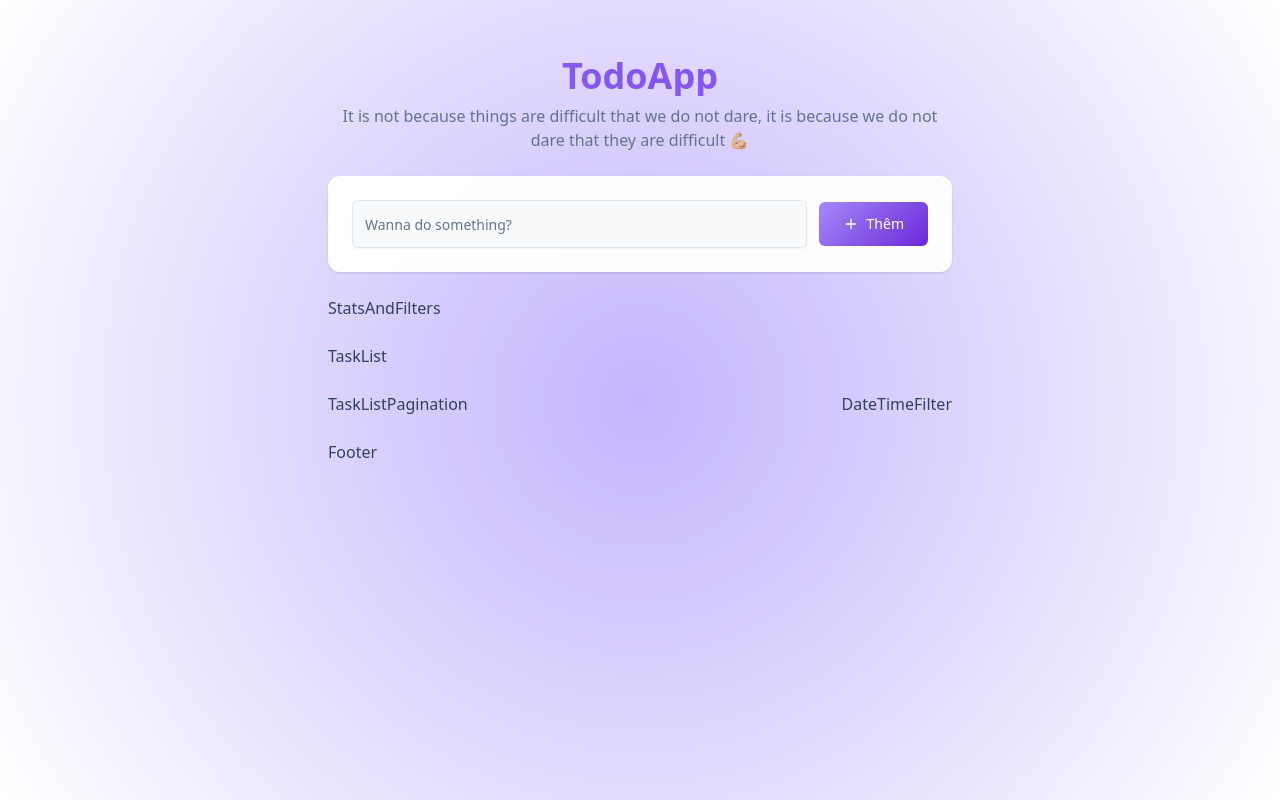
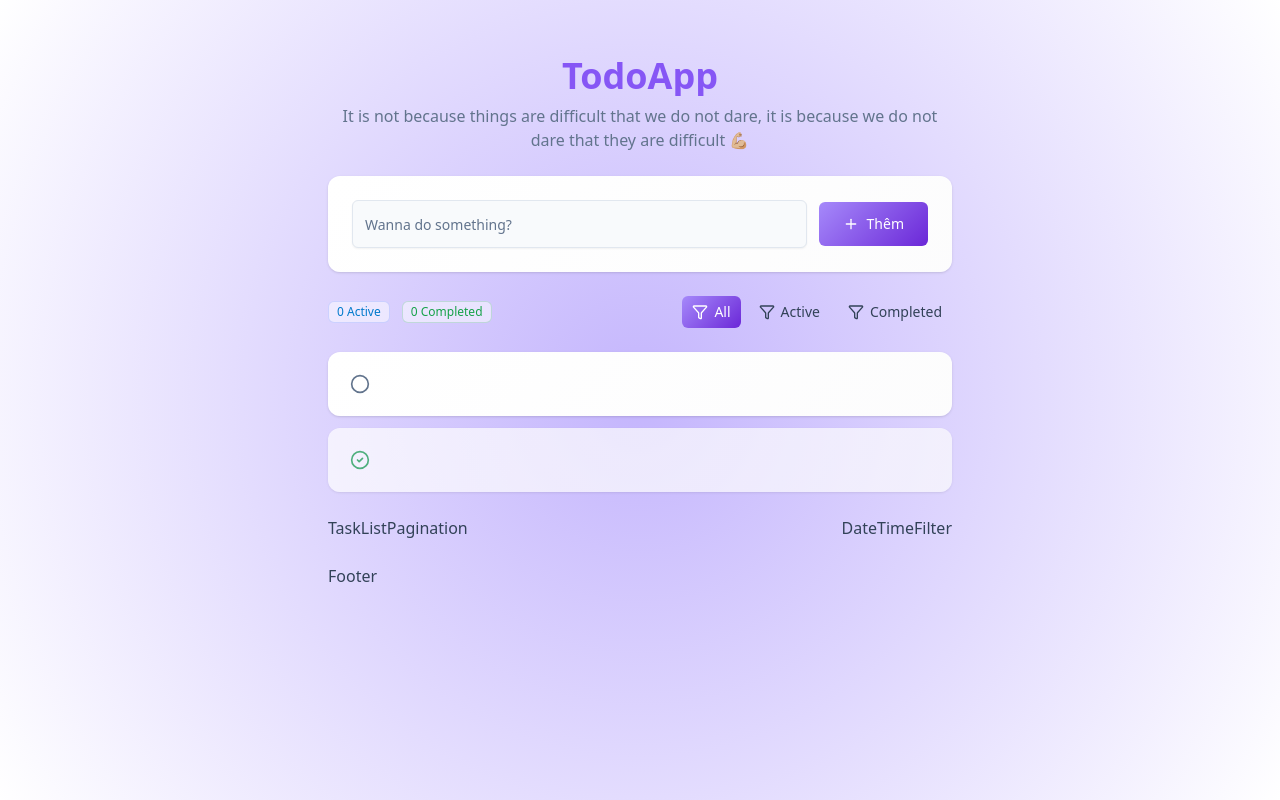
Before and after one commit to Khanhbroo/ToDoApp, a React (Vite) app in the folder frontend/: page / in a window 1280 px wide. Built offline with nearby package versions, Linux system fonts and the light colour scheme.

Commit message:
feat: updating body with task card and task emty with components inside

```diff
--- a/frontend/src/components/StatsAndFilters.tsx
+++ b/frontend/src/components/StatsAndFilters.tsx
@@ -1,5 +1,51 @@
-const StatsAndFilters = () => {
-  return <div>StatsAndFilters</div>;
+import { Badge } from "@/components/ui/badge";
+import { Button } from "@/components/ui/button";
+import { FilterType } from "@/lib/data";
+import { Filter } from "lucide-react";
+
+const StatsAndFilters = ({
+  completedTaskCount = 0,
+  activeTaskCount = 0,
+  filter = "all",
+}: {
+  completedTaskCount: number;
+  activeTaskCount: number;
+  filter: string;
+}) => {
+  return (
+    <div className="flex flex-col items-start justify-between gap-4 sm:flex-row sm:items-center">
+      {/* Stats */}
+      <div className="flex gap-3">
+        <Badge
+          variant="secondary"
+          className="bg-white/50 text-accent-foreground border-info/20"
+        >
+          {activeTaskCount} {FilterType.active}
+        </Badge>
+        <Badge
+          variant="secondary"
+          className="bg-white/50 text-success border-success/20"
+        >
+          {activeTaskCount} {FilterType.completed}
+        </Badge>
+      </div>
+
+      {/* Filter */}
+      <div className="flex flex-col gap-2 sm:flex-row">
+        {Object.keys(FilterType).map((type) => (
+          <Button
+            className="capitalize"
+            key={type}
+            variant={filter === type ? "gradient" : "ghost"}
+            size="sm"
+          >
+            <Filter className="size-4" />
+            {FilterType[type as keyof typeof FilterType]}
+          </Button>
+        ))}
+      </div>
+    </div>
+  );
 };
 
 export default StatsAndFilters;
--- /dev/null
+++ b/frontend/src/components/TaskCard.tsx
@@ -0,0 +1,40 @@
+import { Button } from "@/components/ui/button";
+import { Card } from "@/components/ui/card";
+import { cn } from "@/lib/utils";
+import type { Task } from "@/type/cardType";
+import { CheckCircle2, Circle } from "lucide-react";
+
+const TaskCard = ({ task, index }: { task: Task; index: number }) => {
+  let isEditing = false;
+
+  return (
+    <Card
+      className={cn(
+        "p-4 bg-gradient-card border-0 shadow-custom-md hover:shadow-custom-lg transition-all duration-200 animate-fade-in group",
+        task.status === "completed" && "opacity-70"
+      )}
+      style={{ animationDelay: `${index * 50}ms` }}
+    >
+      <div className="flex items-center gap-4">
+        <Button
+          variant="ghost"
+          size="icon"
+          className={cn(
+            "flex-shrink-0 size-8 rounded-full transition-all duration-200",
+            task.status === "completed"
+              ? "text-success hover:text-success/80"
+              : "text-muted-foreground hover:text-primary"
+          )}
+        >
+          {task.status === "completed" ? (
+            <CheckCircle2 className="size-5" />
+          ) : (
+            <Circle className="size-5" />
+          )}
+        </Button>
+      </div>
+    </Card>
+  );
+};
+
+export default TaskCard;
--- /dev/null
+++ b/frontend/src/components/TaskEmptyState.tsx
@@ -0,0 +1,33 @@
+import { Card } from "@/components/ui/card";
+import { Circle } from "lucide-react";
+
+const TaskEmptyState = ({ filter }: { filter: string }) => {
+  return (
+    <Card className="p-8 text-center border-0 bg-gradient-card shadow-custom-md">
+      <div className="space-y-3">
+        <Circle className="size-12 mx-auto text-muted-foreground" />
+        <div>
+          <h3 className="font-medium text-foreground">
+            {filter === "active"
+              ? "No active tasks found."
+              : filter === "completed"
+              ? "No completed tasks found."
+              : "No tasks found."}
+          </h3>
+
+          <p className="text-sm text-muted-foreground">
+            {filter === "all"
+              ? "Add the first task to begin"
+              : `Switch to "All" to see all tasks ${
+                  filter === "active"
+                    ? "or add a new active task"
+                    : "or complete some tasks"
+                }`}
+          </p>
+        </div>
+      </div>
+    </Card>
+  );
+};
+
+export default TaskEmptyState;
--- a/frontend/src/components/TaskList.tsx
+++ b/frontend/src/components/TaskList.tsx
@@ -1,5 +1,37 @@
+import TaskCard from "@/components/TaskCard";
+import TaskEmptyState from "@/components/TaskEmptyState";
+import type { Task } from "@/type/cardType";
+
 const TaskList = () => {
-  return <div>TaskList</div>;
+  const filter = "all";
+  const filteredTasks = [
+    {
+      _id: "1",
+      title: "Learning React",
+      status: "active",
+      completedAt: null,
+      createdAt: new Date(),
+    },
+    {
+      _id: "2",
+      title: "Learning TypeScript",
+      status: "completed",
+      completedAt: new Date().setDate(new Date().getDate() - 10),
+      createdAt: new Date(),
+    },
+  ] as Task[];
+
+  if (!filteredTasks || filteredTasks.length === 0) {
+    return <TaskEmptyState filter={filter} />;
+  }
+
+  return (
+    <div className="space-y-3">
+      {filteredTasks.map((task, index) => (
+        <TaskCard key={task._id ?? index} task={task} index={index} />
+      ))}
+    </div>
+  );
 };
 
 export default TaskList;
--- a/frontend/src/lib/data.ts
+++ b/frontend/src/lib/data.ts
@@ -1,4 +1,5 @@
-// export const FilterType = {
-//     all: "Tất cả",
-//     active: ""
-// }
+export const FilterType = {
+  all: "All",
+  active: "Active",
+  completed: "Completed",
+};
--- /dev/null
+++ b/frontend/src/type/cardType.ts
@@ -0,0 +1,7 @@
+export type Task = {
+  _id?: string;
+  title: string;
+  status: "active" | "completed";
+  completedAt: number | null;
+  createdAt: Date;
+};
```
